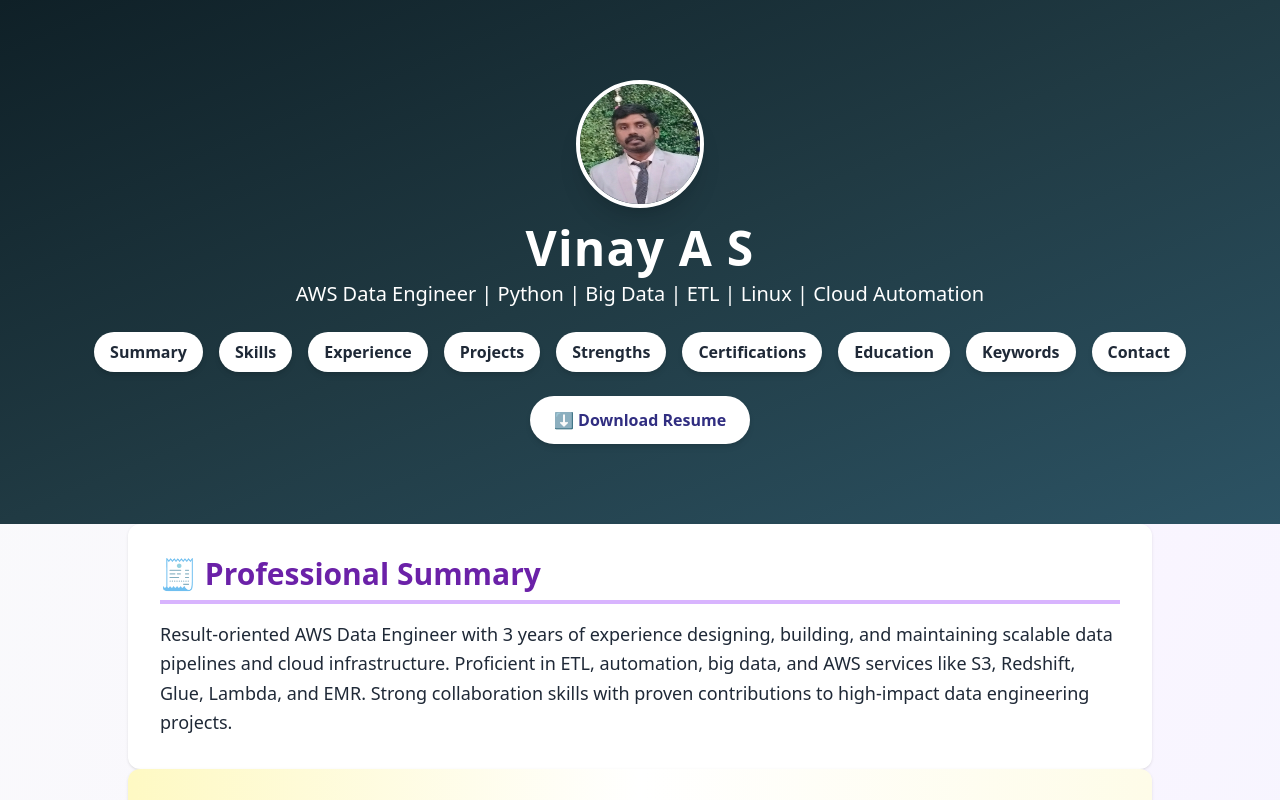
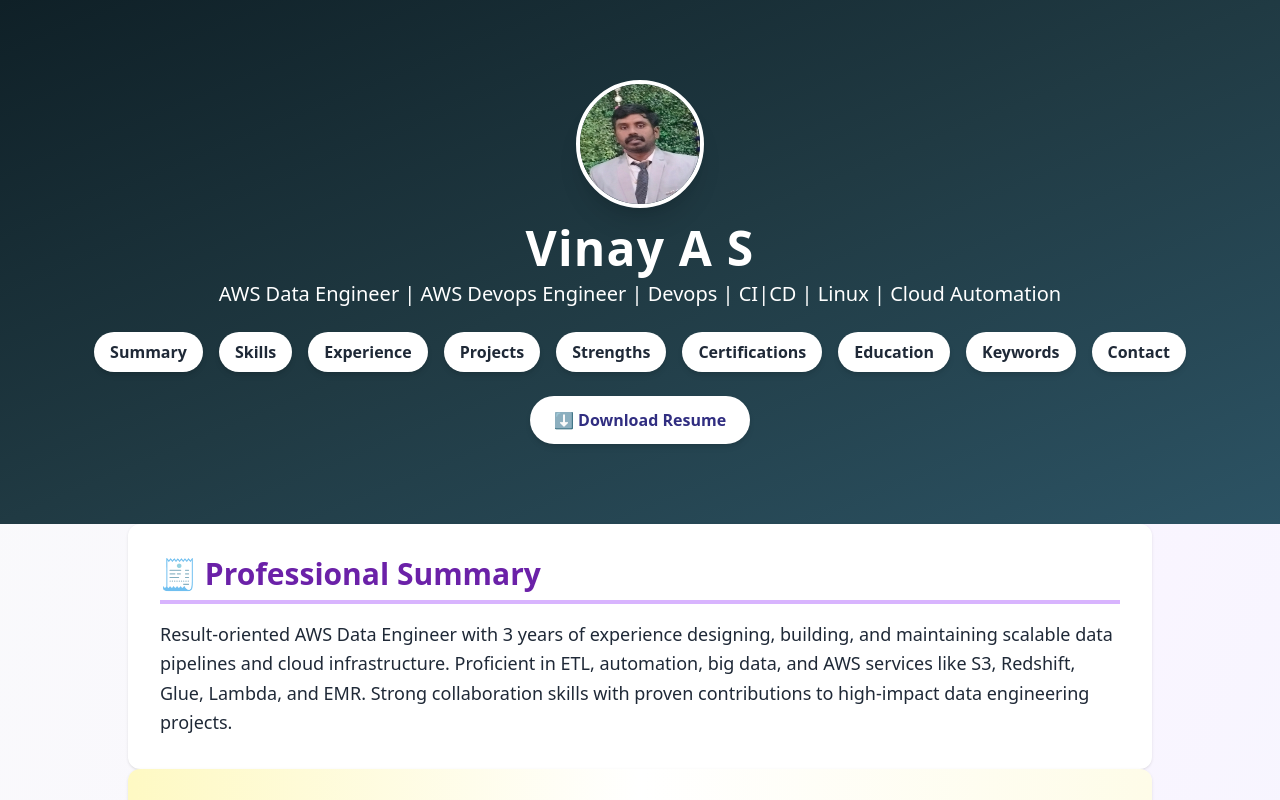
Before and after one commit to sai7032-code/Vinay-portfolio, a React (Create React App) app: page / in a window 1280 px wide. Shown: the top 800 px of the page. Built offline with nearby package versions, Linux system fonts and the light colour scheme; the HTML template or start-up script is replaced by a standard one.

Commit message:
Update App.js

```diff
--- a/src/App.js
+++ b/src/App.js
@@ -17,7 +17,7 @@
       <section data-aos="fade-down" className="bg-gradient-to-br from-[#0f2027] via-[#203a43] to-[#2c5364] text-white py-20 px-6 text-center">
         <img src={profileImg} alt="Vinay A S" className="w-32 h-32 mx-auto mb-4 rounded-full border-4 border-white shadow-xl" />
         <h1 className="text-5xl font-extrabold mb-2 tracking-wide">Vinay A S</h1>
-        <p className="text-xl font-medium">AWS Data Engineer | Python | Big Data | ETL | Linux | Cloud Automation</p>
+        <p className="text-xl font-medium">AWS Data Engineer | AWS Devops Engineer | Devops | CI|CD | Linux | Cloud Automation</p>
         <div className="mt-6 flex flex-wrap justify-center gap-4">
           {[
             "summary",
```
